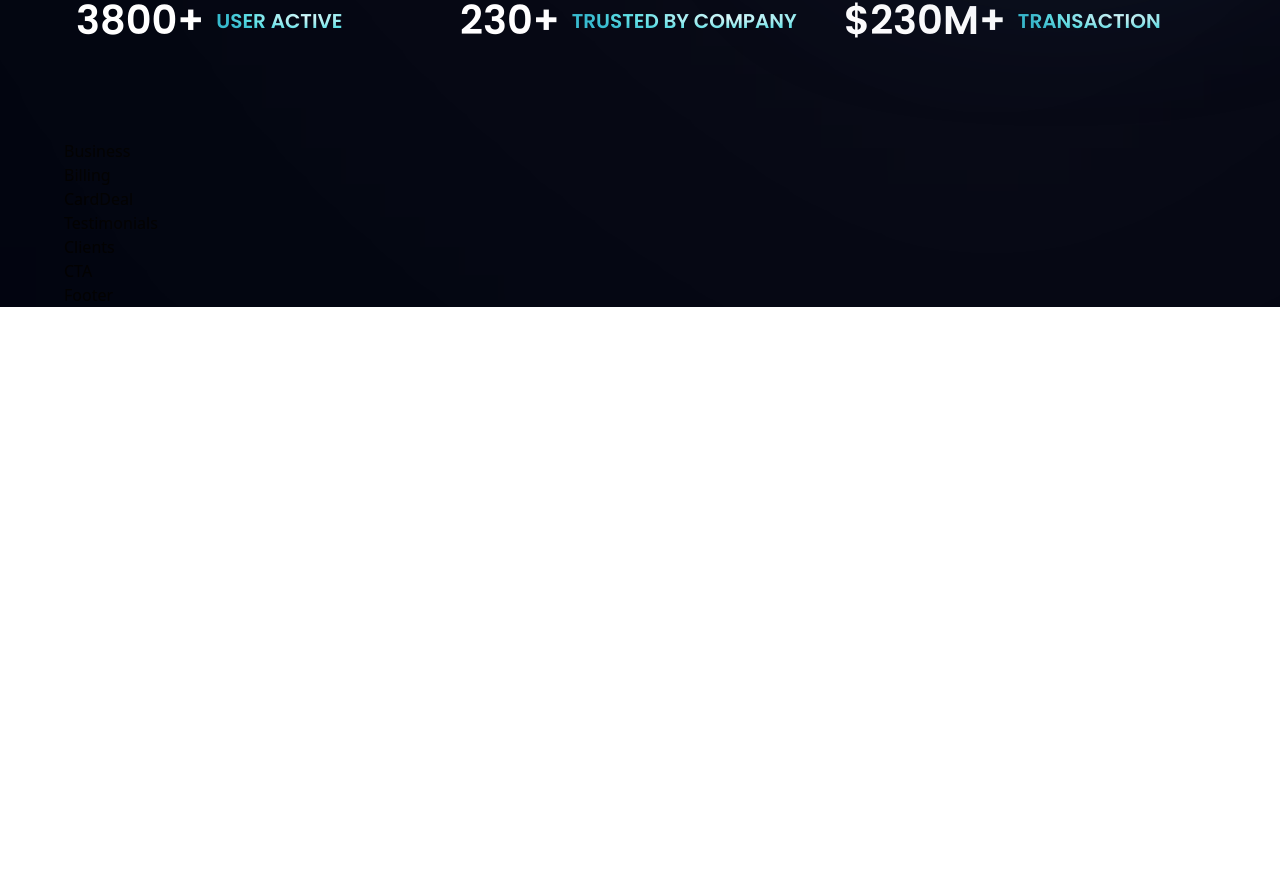
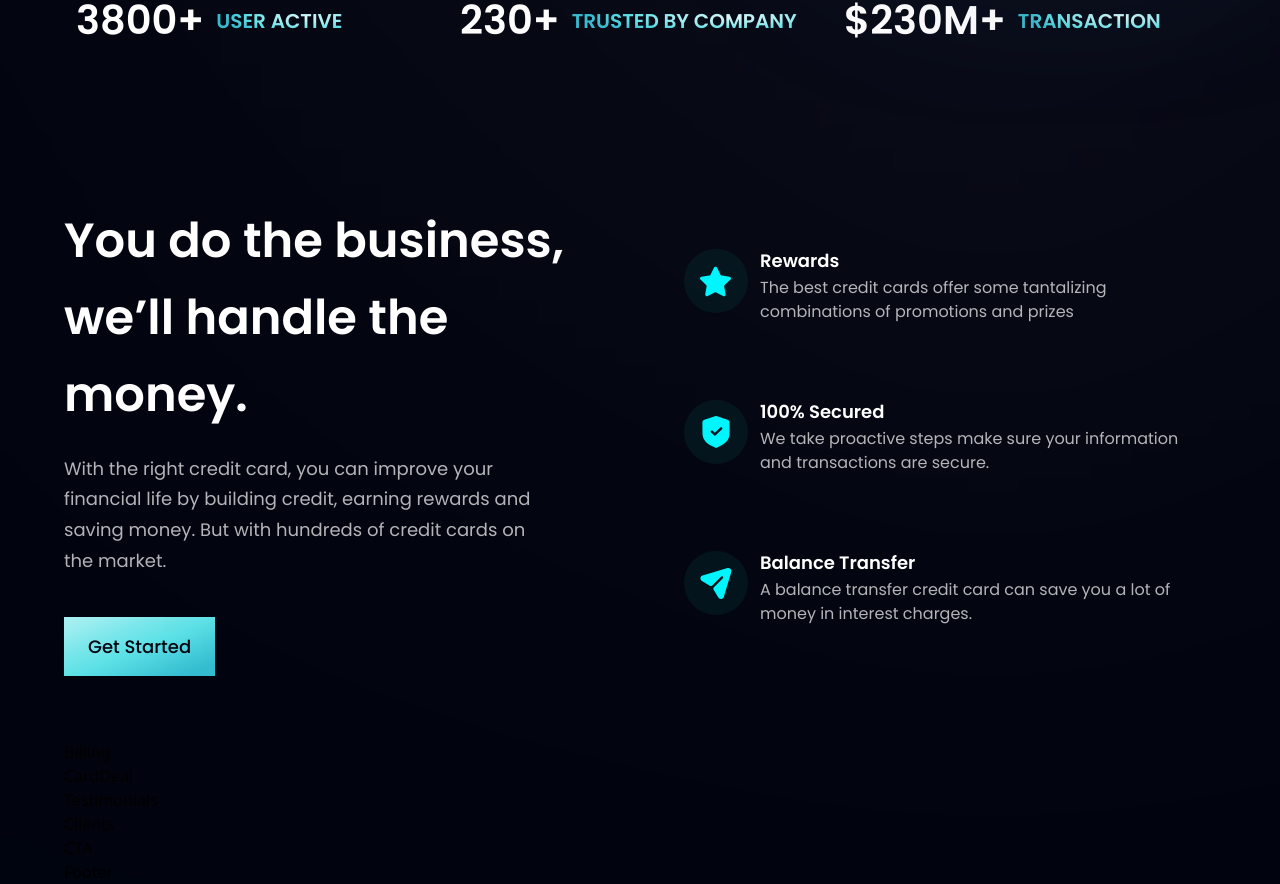
Before and after one commit to AdnanKhan27/bank_app, a React (Vite) app: page / in a window 1280 px wide. Shown: the part 806-1690 px from the top of the page. Before the commit the page ends 1113 px from the top, so only its background shows below. Built offline with nearby package versions, Linux system fonts and the light colour scheme.

Commit message:
Business section:  - The Get Started button is imported from Button.jsx  - Added the feature cards     - content was imported from layouts from styles.js

```diff
--- a/src/components/Business.jsx
+++ b/src/components/Business.jsx
@@ -2,9 +2,38 @@
 import styles, { layout } from '../style';
 import Button from './Button';
 
+const FeatureCard = ({ icon, title, content, index }) => (
+  <div className={`flex flex-row p-6 rounded-[20px] ${index !== features.length - 1 ? "mb-6" : "mb-0"} feature-card`}>
+    <div className={`w-[64px] h-[64px] rounded-full ${styles.flexCenter} bg-dimBlue`}>
+      <img src={icon} alt="icon" className="w-[50%] h-[50%] object-contain" />
+    </div>
+    <div className="flex-1 flex flex-col ml-3">
+      <h4 className="font-poppins font-semibold text-white text-[18px] leading-[23px] mb-1">
+        {title}
+      </h4>
+      <p className="font-poppins font-normal text-dimWhite text-[16px] leading-[24px] mb-1">
+        {content}
+      </p>
+    </div>
+  </div>
+)
+
 const Business = () => {
   return (
-    <div>Business</div>
+    <section id="features" className={layout.section}>
+      <div className={layout.sectionInfo}>
+        <h2 className={styles.heading2}>You do the business, <br className="sm:block hidden" /> we’ll handle the money.</h2>
+        <p className={`${styles.paragraph} max-w-[470px] mt-5`}>With the right credit card, you can improve your financial life by building credit, earning rewards and saving money. But with hundreds of credit cards on the market.</p>
+
+        <Button styles="mt-10"/>
+      </div>
+
+      <div className={`${layout.sectionImg} flex-col`}>
+        {features.map((features, index) => (
+          <FeatureCard key={features.id} {...features} index={index} />
+        ))}
+      </div>
+    </section>
   )
 }
 
--- a/src/components/Button.jsx
+++ b/src/components/Button.jsx
@@ -1,8 +1,10 @@
 import React from 'react'
 
-const Button = () => {
+const Button = ({ styles }) => {
   return (
-    <div>Button</div>
+    <button type="button" className={`py-4 px-6 bg-blue-gradient font-poppins font-medium text-[18px] text-primary outline-none ${styles}`}>
+      Get Started
+    </button>
   )
 }
 
```
